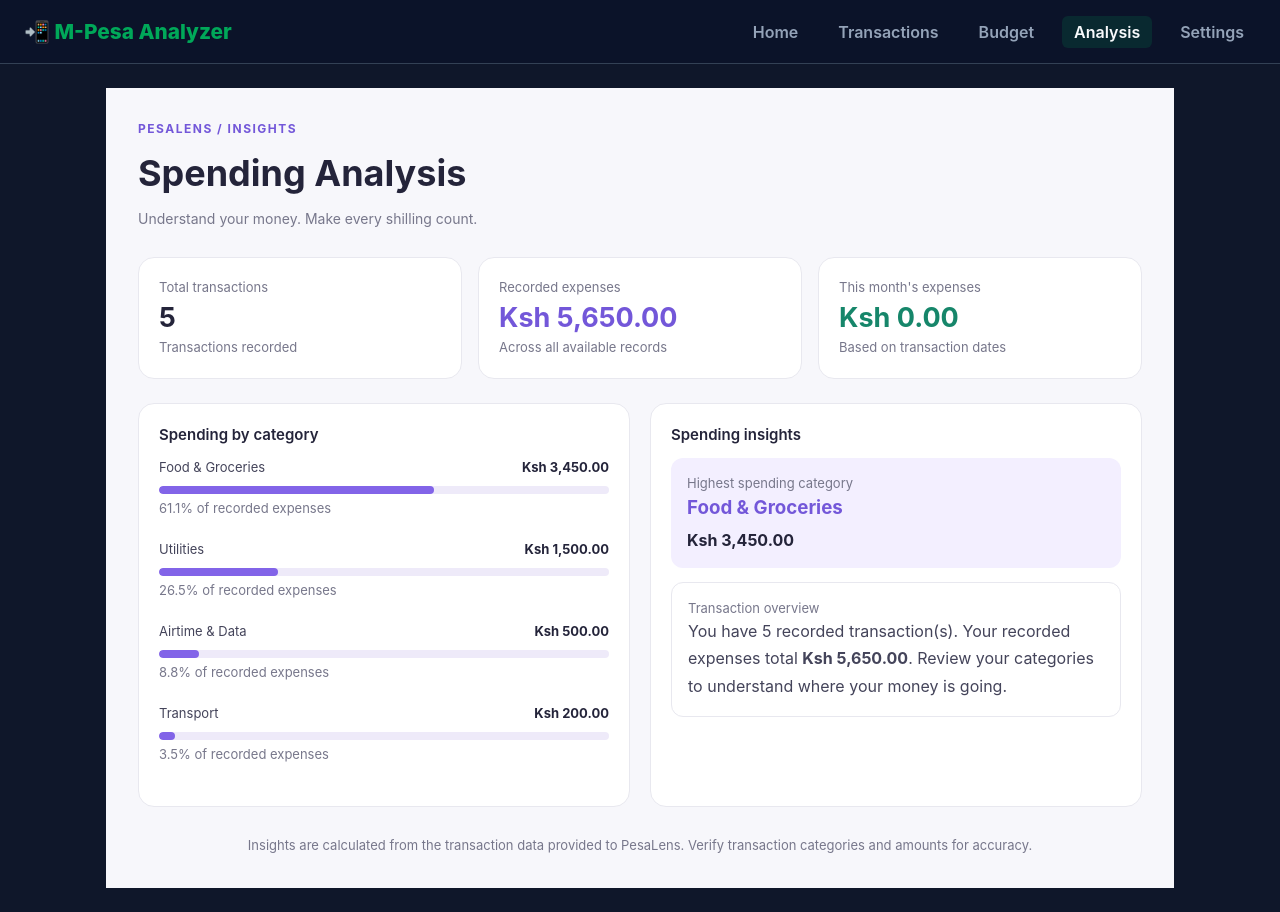
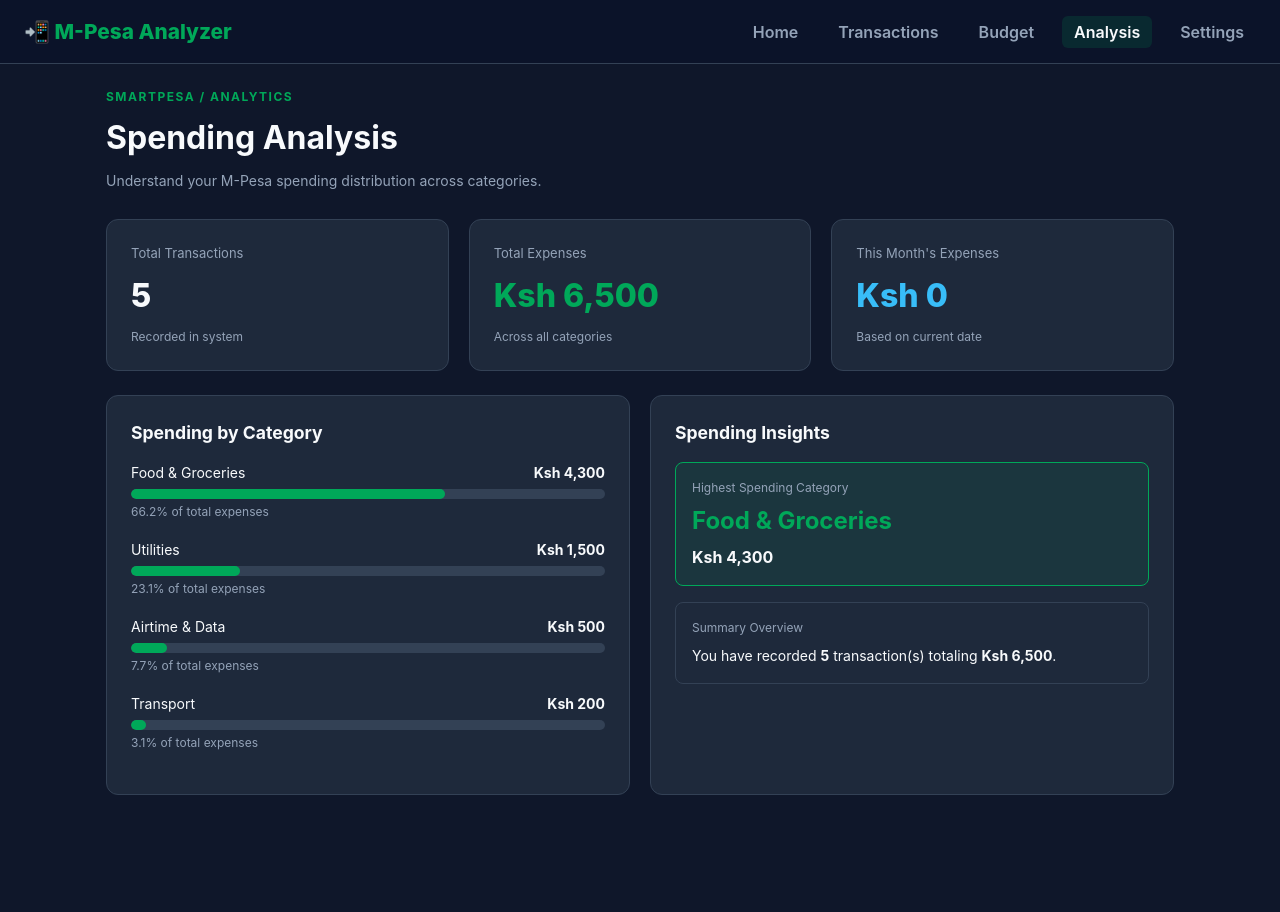
Before and after one commit to eastniccur/SmartPesa, a React (Vite) app: page /analysis in a window 1280 px wide. After the commit the page ends 819 px from the top, so only its background shows below. Built offline with nearby package versions, Linux system fonts and the light colour scheme.

Commit message:
Update AnalysisPage.jsx

```diff
--- a/src/pages/AnalysisPage.jsx
+++ b/src/pages/AnalysisPage.jsx
@@ -1,10 +1,8 @@
 
 import React, { useMemo } from "react";
 
-function AnalysisPage({ transactions = [] }) {
-  const safeTransactions = Array.isArray(transactions)
-    ? transactions
-    : [];
+export function AnalysisPage({ transactions = [] }) {
+  const safeTransactions = Array.isArray(transactions) ? transactions : [];
 
   const getAmount = (transaction) =>
     Number(
@@ -17,52 +15,35 @@ function AnalysisPage({ transactions = [] }) {
   const getCategory = (transaction) =>
     transaction.category ||
     transaction.type ||
-    transaction.description ||
-    transaction.transaction_type ||
     "Other";
-
-  const getDate = (transaction) =>
-    transaction.date ||
-    transaction.transaction_date ||
-    transaction.created_at ||
-    "";
 
   const formatMoney = (amount) =>
     new Intl.NumberFormat("en-KE", {
       style: "currency",
       currency: "KES",
-      maximumFractionDigits: 2,
+      maximumFractionDigits: 0,
     }).format(amount);
 
   const analysis = useMemo(() => {
     const now = new Date();
 
-    const thisMonth = safeTransactions.filter((transaction) => {
-      const date = new Date(getDate(transaction));
-
-      return (
-        !Number.isNaN(date.getTime()) &&
-        date.getMonth() === now.getMonth() &&
-        date.getFullYear() === now.getFullYear()
-      );
-    });
-
+    // 1. Filter expenses (All M-Pesa outgoing transactions in mock data are expenses)
     const expenses = safeTransactions.filter((transaction) => {
       const type = String(
         transaction.type ||
         transaction.transaction_type ||
-        transaction.category ||
         ""
       ).toLowerCase();
 
+      // Handles Paybill, Till Number, Airtime, Send Money, etc.
       return (
+        type.includes("paybill") ||
+        type.includes("till") ||
+        type.includes("airtime") ||
+        type.includes("send") ||
         type.includes("expense") ||
         type.includes("payment") ||
-        type.includes("send") ||
-        type.includes("withdraw") ||
-        type.includes("buy goods") ||
-        type.includes("paybill") ||
-        type.includes("airtime")
+        type.length === 0 // Default fallback
       );
     });
 
@@ -71,28 +52,19 @@ function AnalysisPage({ transactions = [] }) {
       0
     );
 
-    const monthlyExpenses = thisMonth.reduce((total, transaction) => {
-      const type = String(
-        transaction.type ||
-        transaction.transaction_type ||
-        transaction.category ||
-        ""
-      ).toLowerCase();
+    // 2. Calculate current month expenses accurately
+    const monthlyExpenses = expenses.reduce((total, transaction) => {
+      if (!transaction.date) return total + getAmount(transaction);
+      const [year, month] = transaction.date.split("-").map(Number);
+      const isCurrentMonth =
+        month === (now.getMonth() + 1) &&
+        year === now.getFullYear();
 
-      const isExpense =
-        type.includes("expense") ||
-        type.includes("payment") ||
-        type.includes("send") ||
-        type.includes("withdraw") ||
-        type.includes("buy goods") ||
-        type.includes("paybill") ||
-        type.includes("airtime");
-
-      return isExpense ? total + getAmount(transaction) : total;
+      return isCurrentMonth ? total + getAmount(transaction) : total;
     }, 0);
 
+    // 3. Aggregate totals per category
     const categories = {};
-
     expenses.forEach((transaction) => {
       const category = getCategory(transaction);
       categories[category] =
@@ -112,113 +84,55 @@ function AnalysisPage({ transactions = [] }) {
     };
   }, [safeTransactions]);
 
-  const cardStyle = {
-    background: "#ffffff",
-    border: "1px solid #e8e8ef",
-    borderRadius: "16px",
-    padding: "20px",
-    minWidth: 0,
-  };
-
-  const headingStyle = {
-    color: "#24243a",
-    fontSize: "15px",
-    fontWeight: 600,
-    marginBottom: "12px",
-  };
-
-  const mutedStyle = {
-    color: "#77778b",
-    fontSize: "13px",
-  };
-
   return (
-    <main
-      style={{
-        minHeight: "100vh",
-        background: "#f7f7fb",
-        padding: "clamp(16px, 4vw, 32px)",
-        fontFamily: "Inter, Arial, sans-serif",
-        boxSizing: "border-box",
-      }}
-    >
-      <div style={{ maxWidth: "1100px", margin: "0 auto" }}>
+    <div>
       <header style={{ marginBottom: "28px" }}>
-          <p
-            style={{
-              color: "#7357d9",
-              fontSize: "12px",
-              fontWeight: 700,
-              letterSpacing: "1.5px",
-              textTransform: "uppercase",
-            }}
-          >
-            PESALENS / INSIGHTS
+        <p style={{ color: "var(--mpesa-green)", fontSize: "12px", fontWeight: 700, letterSpacing: "1.5px", textTransform: "uppercase" }}>
+          SmartPesa / ANALYTICS
         </p>
-
-          <h1
-            style={{
-              fontSize: "clamp(26px, 5vw, 36px)",
-              color: "#24243a",
-              margin: "8px 0",
-            }}
-          >
+        <h1 style={{ fontSize: "2rem", color: "var(--text-primary)", margin: "8px 0" }}>
           Spending Analysis
         </h1>
-
-          <p style={{ ...mutedStyle, fontSize: "14px" }}>
-            Understand your money. Make every shilling count.
+        <p style={{ color: "var(--text-secondary)", fontSize: "14px" }}>
+          Understand your M-Pesa spending distribution across categories.
         </p>
       </header>
 
-        <section
-          style={{
-            display: "grid",
-            gridTemplateColumns: "repeat(auto-fit, minmax(min(100%, 210px), 1fr))",
-            gap: "16px",
-            marginBottom: "24px",
-          }}
-        >
-          <div style={cardStyle}>
-            <p style={mutedStyle}>Total transactions</p>
-            <h2 style={{ fontSize: "27px", color: "#24243a" }}>
-              {analysis.totalTransactions}
-            </h2>
-            <p style={mutedStyle}>Transactions recorded</p>
+      {/* KPI Summary Grid */}
+      <section className="dashboard-grid" style={{ marginBottom: "24px" }}>
+        <div className="stat-card">
+          <p style={{ color: "var(--text-secondary)", fontSize: "13px" }}>Total Transactions</p>
+          <div className="amount" style={{ margin: "8px 0" }}>{analysis.totalTransactions}</div>
+          <p style={{ color: "var(--text-secondary)", fontSize: "12px" }}>Recorded in system</p>
         </div>
 
-          <div style={cardStyle}>
-            <p style={mutedStyle}>Recorded expenses</p>
-            <h2 style={{ fontSize: "clamp(20px, 4vw, 27px)", color: "#7357d9" }}>
+        <div className="stat-card">
+          <p style={{ color: "var(--text-secondary)", fontSize: "13px" }}>Total Expenses</p>
+          <div className="amount amount-highlight" style={{ margin: "8px 0" }}>
             {formatMoney(analysis.expenseTotal)}
-            </h2>
-            <p style={mutedStyle}>Across all available records</p>
+          </div>
+          <p style={{ color: "var(--text-secondary)", fontSize: "12px" }}>Across all categories</p>
         </div>
 
-          <div style={cardStyle}>
-            <p style={mutedStyle}>This month's expenses</p>
-            <h2 style={{ fontSize: "clamp(20px, 4vw, 27px)", color: "#16866a" }}>
+        <div className="stat-card">
+          <p style={{ color: "var(--text-secondary)", fontSize: "13px" }}>This Month's Expenses</p>
+          <div className="amount" style={{ margin: "8px 0", color: "#38bdf8" }}>
             {formatMoney(analysis.monthlyExpenses)}
-            </h2>
-            <p style={mutedStyle}>Based on transaction dates</p>
+          </div>
+          <p style={{ color: "var(--text-secondary)", fontSize: "12px" }}>Based on current date</p>
         </div>
       </section>
 
-        <section
-          style={{
-            display: "grid",
-            gridTemplateColumns: "repeat(auto-fit, minmax(min(100%, 300px), 1fr))",
-            gap: "20px",
-          }}
-        >
-          <div style={cardStyle}>
-            <h2 style={headingStyle}>Spending by category</h2>
+      {/* Category Breakdown & Insights */}
+      <section style={{ display: "grid", gridTemplateColumns: "repeat(auto-fit, minmax(300px, 1fr))", gap: "20px" }}>
+        {/* Category Progress Bars */}
+        <div className="stat-card">
+          <h3 style={{ fontSize: "1.1rem", marginBottom: "16px", color: "var(--text-primary)" }}>
+            Spending by Category
+          </h3>
 
           {analysis.categoryList.length === 0 ? (
-              <p style={mutedStyle}>
-                No expense data available yet. Add transactions marked as
-                expenses to see your breakdown.
-              </p>
+            <p style={{ color: "var(--text-secondary)" }}>No transaction data available.</p>
           ) : (
             analysis.categoryList.map((category) => {
               const percentage =
@@ -227,44 +141,24 @@ function AnalysisPage({ transactions = [] }) {
                   : 0;
 
               return (
-                  <div key={category.name} style={{ marginBottom: "22px" }}>
-                    <div
-                      style={{
-                        display: "flex",
-                        justifyContent: "space-between",
-                        gap: "12px",
-                        marginBottom: "8px",
-                        fontSize: "13px",
-                      }}
-                    >
-                      <span style={{ color: "#44445a" }}>
-                        {category.name}
-                      </span>
-                      <strong style={{ color: "#24243a" }}>
-                        {formatMoney(category.amount)}
-                      </strong>
+                <div key={category.name} style={{ marginBottom: "18px" }}>
+                  <div style={{ display: "flex", justifyContent: "space-between", marginBottom: "6px", fontSize: "14px" }}>
+                    <span style={{ color: "var(--text-primary)" }}>{category.name}</span>
+                    <strong>{formatMoney(category.amount)}</strong>
                   </div>
 
-                    <div
-                      style={{
-                        background: "#eeeaf9",
-                        borderRadius: "20px",
-                        height: "8px",
-                        overflow: "hidden",
-                      }}
-                    >
+                  <div style={{ background: "#334155", borderRadius: "6px", height: "10px", overflow: "hidden" }}>
                     <div
                       style={{
                         width: `${Math.min(percentage, 100)}%`,
                         height: "100%",
-                          background: "#8264e8",
-                          borderRadius: "20px",
+                        backgroundColor: "var(--mpesa-green)",
+                        borderRadius: "6px",
                       }}
                     />
                   </div>
-
-                    <p style={{ ...mutedStyle, marginTop: "5px" }}>
-                      {percentage.toFixed(1)}% of recorded expenses
+                  <p style={{ color: "var(--text-secondary)", fontSize: "12px", marginTop: "4px" }}>
+                    {percentage.toFixed(1)}% of total expenses
                   </p>
                 </div>
               );
@@ -272,77 +166,35 @@ function AnalysisPage({ transactions = [] }) {
           )}
         </div>
 
-          <div style={cardStyle}>
-            <h2 style={headingStyle}>Spending insights</h2>
+        {/* Top Spender Insights Card */}
+        <div className="stat-card">
+          <h3 style={{ fontSize: "1.1rem", marginBottom: "16px", color: "var(--text-primary)" }}>
+            Spending Insights
+          </h3>
 
-            {analysis.totalTransactions === 0 ? (
-              <p style={mutedStyle}>
-                Your insights will appear here once transaction data is
-                available.
+          {analysis.largestCategory && (
+            <div style={{ background: "rgba(0, 168, 89, 0.1)", border: "1px solid var(--mpesa-green)", borderRadius: "8px", padding: "16px", marginBottom: "16px" }}>
+              <p style={{ color: "var(--text-secondary)", fontSize: "12px", margin: 0 }}>
+                Highest Spending Category
               </p>
-            ) : (
-              <>
-                <div
-                  style={{
-                    background: "#f3efff",
-                    borderRadius: "12px",
-                    padding: "16px",
-                    marginBottom: "14px",
-                  }}
-                >
-                  <p style={{ ...mutedStyle, marginTop: 0 }}>
-                    Highest spending category
+              <h2 style={{ color: "var(--mpesa-green)", margin: "6px 0" }}>
+                {analysis.largestCategory.name}
+              </h2>
+              <strong>{formatMoney(analysis.largestCategory.amount)}</strong>
+            </div>
+          )}
+
+          <div style={{ border: "1px solid var(--border-color)", borderRadius: "8px", padding: "16px" }}>
+            <p style={{ color: "var(--text-secondary)", fontSize: "12px", margin: 0 }}>
+              Summary Overview
             </p>
-                  <h3 style={{ color: "#7357d9", marginBottom: "6px" }}>
-                    {analysis.largestCategory
-                      ? analysis.largestCategory.name
-                      : "Not available"}
-                  </h3>
-                  <strong style={{ color: "#24243a" }}>
-                    {analysis.largestCategory
-                      ? formatMoney(analysis.largestCategory.amount)
-                      : "Add expense records to get started"}
-                  </strong>
-                </div>
-
-                <div
-                  style={{
-                    border: "1px solid #e8e8ef",
-                    borderRadius: "12px",
-                    padding: "16px",
-                  }}
-                >
-                  <p style={{ ...mutedStyle, marginTop: 0 }}>
-                    Transaction overview
-                  </p>
-                  <p style={{ color: "#44445a", lineHeight: 1.7 }}>
-                    You have {analysis.totalTransactions} recorded
-                    transaction(s). Your recorded expenses total{" "}
+            <p style={{ color: "var(--text-primary)", fontSize: "14px", lineHeight: "1.6", marginTop: "8px" }}>
+              You have recorded <strong>{analysis.totalTransactions}</strong> transaction(s) totaling{" "}
               <strong>{formatMoney(analysis.expenseTotal)}</strong>.
-                    Review your categories to understand where your money
-                    is going.
             </p>
           </div>
-              </>
-            )}
         </div>
       </section>
-
-        <p
-          style={{
-            ...mutedStyle,
-            textAlign: "center",
-            marginTop: "28px",
-            lineHeight: 1.6,
-          }}
-        >
-          Insights are calculated from the transaction data provided to
-          PesaLens. Verify transaction categories and amounts for accuracy.
-        </p>
     </div>
-    </main>
   );
 }
-
-export { AnalysisPage };
-export default AnalysisPage;
```
Lines whose indentation alone changed are shown as unchanged.
